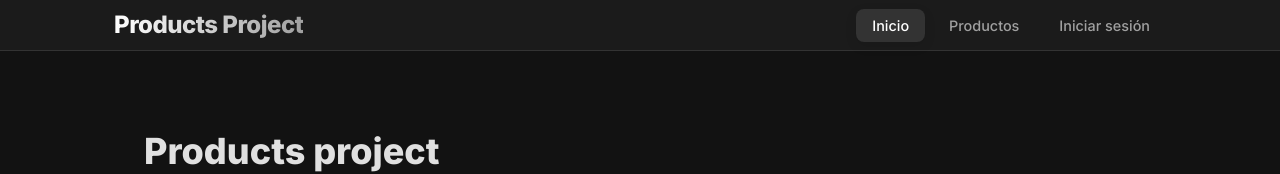
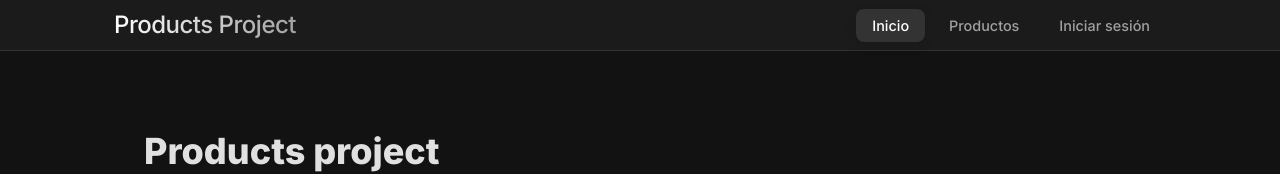
Before and after one commit to AlexAlgarate/Product-Project-React, a React (Vite) app: page / in a window 1280 px wide. Shown: the top 174 px of the page. Built offline with nearby package versions, Linux system fonts and the light colour scheme.

Commit message:
refactor header to avoid prop drilling and create NavLink with title app

```diff
--- a/src/App.tsx
+++ b/src/App.tsx
@@ -2,16 +2,14 @@ import React from 'react';
 import { Outlet } from 'react-router';
 
 import { Layout } from '@shared/components/layout/Layout';
-import { getMenuOptions } from '@shared/utils/menuOptions';
 
 import './App.css';
 
 export const App: React.FC = () => {
   const appTitle = 'Products Project';
-  const menuOptions = getMenuOptions();
 
   return (
-    <Layout appTitle={appTitle} menuOptions={menuOptions}>
+    <Layout appTitle={appTitle}>
       <Outlet />
     </Layout>
   );
--- a/src/shared/components/header/Header.tsx
+++ b/src/shared/components/header/Header.tsx
@@ -1,20 +1,24 @@
 import React from 'react';
+import { NavLink } from 'react-router';
 
-import type { ReactNode } from 'react';
 import styles from './header.module.css';
+import { Navbar } from '../navbar/Navbar';
+import { getMenuOptions } from '@shared/utils/menuOptions';
+import { Routes } from '@shared/utils/constants';
 
-type Props = {
+type HeaderProps = {
   readonly title: string;
-
-  readonly children: ReactNode;
 };
 
-export const Header: React.FC<Props> = ({ title, children }) => {
+export const Header: React.FC<HeaderProps> = ({ title }) => {
+  const menuOptions = getMenuOptions();
   return (
     <header className={styles.header}>
       <div className={styles.container}>
-        <h1 className={styles.title}>{title}</h1>
-        {children}
+        <h1 className={styles.title}>
+          <NavLink to={Routes.products}>{title}</NavLink>
+        </h1>
+        <Navbar options={menuOptions} />
       </div>
     </header>
   );
--- a/src/shared/components/layout/Layout.tsx
+++ b/src/shared/components/layout/Layout.tsx
@@ -1,5 +1,4 @@
 import React, { type ReactNode } from 'react';
-import { Navbar, type MenuOption } from '@shared/components/navbar/Navbar';
 import { Header } from '@shared/components/header/Header';
 import { Footer } from '@shared/components/footer/Footer';
 import styles from './layout.module.css';
@@ -7,15 +6,12 @@ import styles from './layout.module.css';
 type Props = {
   readonly children: ReactNode;
   readonly appTitle: string;
-  readonly menuOptions: MenuOption[];
 };
 
-export const Layout: React.FC<Props> = ({ appTitle, menuOptions, children }) => {
+export const Layout: React.FC<Props> = ({ appTitle, children }) => {
   return (
     <div className={styles.layout}>
-      <Header title={appTitle}>
-        <Navbar options={menuOptions} />
-      </Header>
+      <Header title={appTitle}></Header>
 
       <main className={styles.main}>{children}</main>
 
@@ -23,3 +19,7 @@ export const Layout: React.FC<Props> = ({ appTitle, menuOptions, children }) =>
     </div>
   );
 };
+
+// <main className="flex flex-1 w-full max-w-5xl my-0 mx-auto py-12 px-6 text-[#e0e0e0] box-border">
+//   {children}
+// </main>
```
